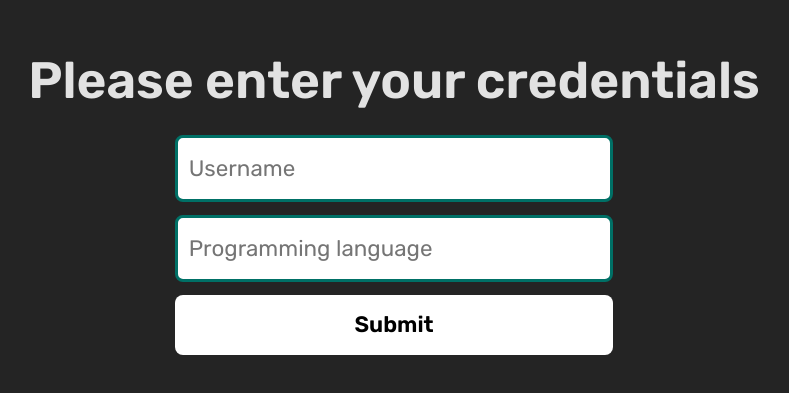
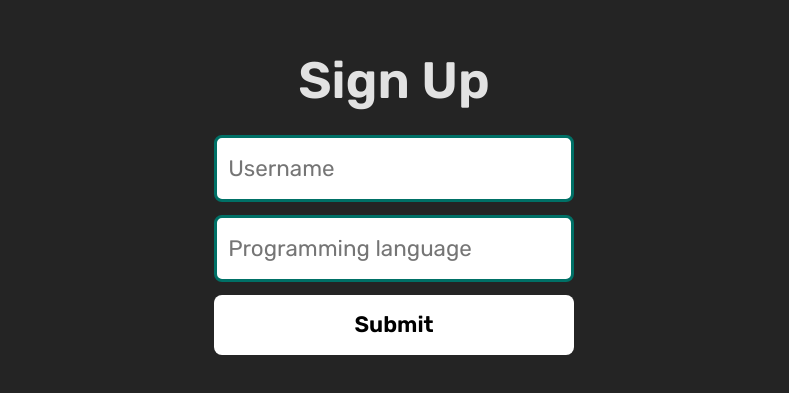
Before and after one commit to mcach/sandbox, a React (Vite) app in the folder client/: page / in a window 1280 px wide. Shown: the part 209-602 px from the top of the page, without its empty margins (246-1035 px from the left). Built offline with nearby package versions, Linux system fonts and the light colour scheme.

Commit message:
update form styling

```diff
--- a/client/src/pages/Home.jsx
+++ b/client/src/pages/Home.jsx
@@ -26,7 +26,7 @@ const Home = () => {
 
   return (
     <Wrapper>
-      <Title>Please enter your credentials</Title>
+      <Title>Sign Up</Title>
       <Form onSubmit={handleSubmit}>
         <Input id="username" onChange={handleChange} placeholder="Username" />
         <Input
@@ -97,6 +97,7 @@ const Wrapper = styled.div`
   align-items: center;
   display: flex;
   flex-direction: column;
+  width: 600px;
 `;
 
 export default Home;
```
